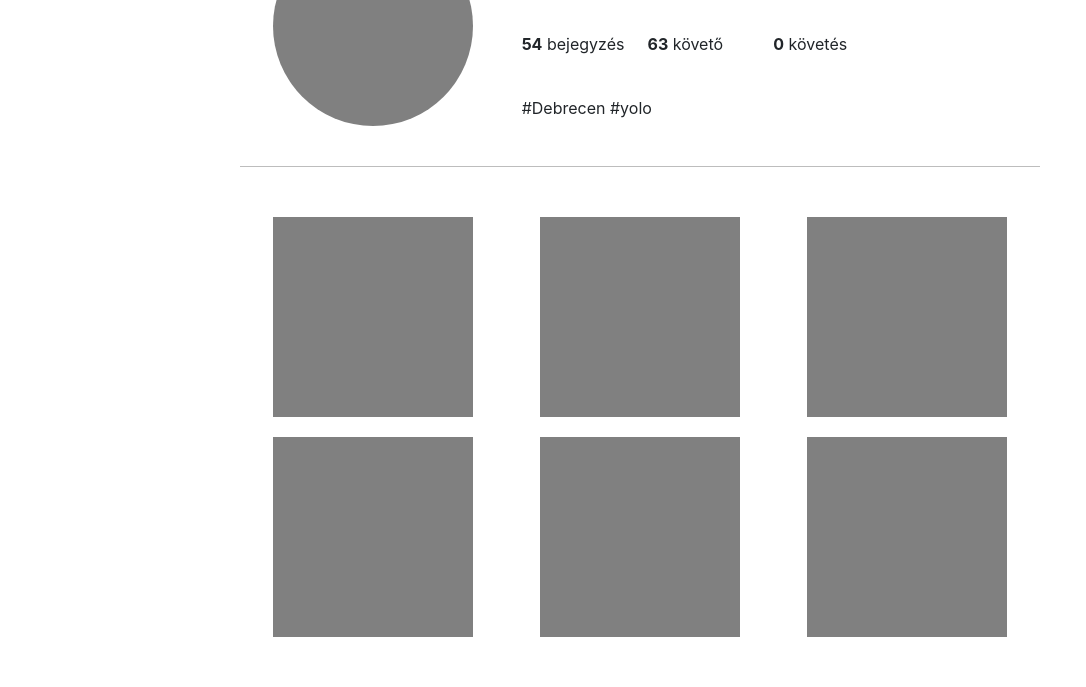
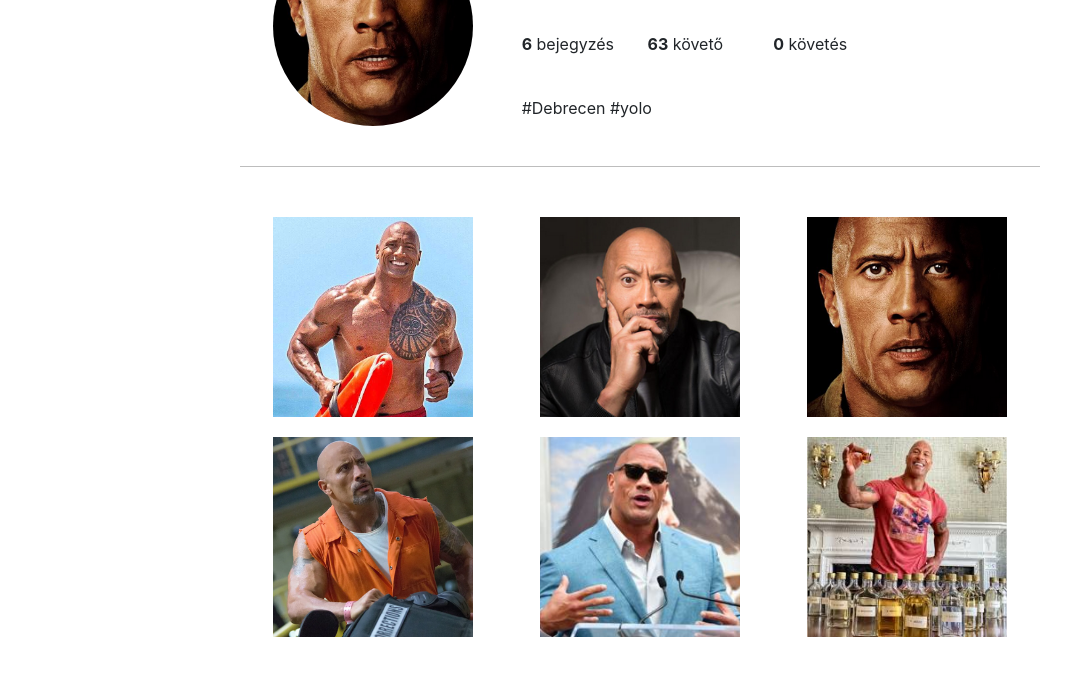
Before and after one commit to Cyri0/insta-clone, a plain HTML site: page index.html in a window 1280 px wide. Shown: the part 170-857 px from the top of the page, without its empty margins (0-1086 px from the left). Drawn offline with nearby package versions, Linux system fonts and the light colour scheme.

Commit message:
images,json, ROCK

```diff
--- /dev/null
+++ b/data.json
@@ -0,0 +1,34 @@
+{
+    "data":[
+        {
+            "image":"beach.jpg",
+            "likes":34,
+            "hashtags":"#sunshine #beach"
+        },
+        {
+            "image":"face.png",
+            "likes":99,
+            "hashtags":"#myself"
+        },
+        {
+            "image":"face2.png",
+            "likes":57,
+            "hashtags":"#againme"
+        },
+        {
+            "image":"prison.png",
+            "likes":107,
+            "hashtags":"#badguy"
+        },
+        {
+            "image":"speech.png",
+            "likes": 48,
+            "hashtags":"#formal #suit"
+        },
+        {
+            "image":"tequila.jpeg",
+            "likes":999,
+            "hashtags":"#tequila #Mexico"
+        }
+    ]
+}
--- a/index.html
+++ b/index.html
@@ -1,7 +1,7 @@
 <!doctype html>
 <html lang="en">
   <head>
-    <title>my instagram</title>
+    <title>johnsongram</title>
 
     <meta charset="utf-8">
     <meta name="viewport" content="width=device-width, initial-scale=1, shrink-to-fit=no">
@@ -11,14 +11,14 @@
   </head>
   <body>
     <nav class="navbar navbar-expand-lg navbar-light bg-light">
-        <a class="navbar-brand" href="#">mygram</a>
+        <a class="navbar-brand" href="#">johnsongram</a>
         <button class="navbar-toggler" type="button" data-toggle="collapse" data-target="#navbarNav" aria-controls="navbarNav" aria-expanded="false" aria-label="Toggle navigation">
           <span class="navbar-toggler-icon"></span>
         </button>
         <div class="collapse navbar-collapse" id="navbarNav">
           <ul class="navbar-nav">
             <li class="nav-item active">
-              <a class="nav-link" href="#">Home <span class="sr-only">(current)</span></a>
+                <a class="nav-link" href="#">Home <span class="sr-only">(current)</span></a>
             </li>
             <li class="nav-item">
               <a class="nav-link" href="#">Features</a>
@@ -33,8 +33,8 @@
                 <div class="profile-pics"></div>
             </div>
             <div class="col-md-8">
-                <h1>John Doe</h1>
-                <div class="profile-data-holder"><b>54</b> bejegyzés</div>
+                <h1>The Rock</h1>
+                <div class="profile-data-holder"><b id="post_num"></b> bejegyzés</div>
                 <div class="profile-data-holder"><b>63</b> követő</div>
                 <div class="profile-data-holder"><b>0</b> követés</div>
                 <div class="bio">
@@ -45,24 +45,6 @@
           </div>
 
           <div class="row" id="image-holder">
-            <div class="col-sm-6 col-md-4">
-                <div class="picture"></div>
-            </div>
-            <div class="col-sm-6 col-md-4">
-                <div class="picture"></div>
-            </div>
-            <div class="col-sm-6 col-md-4">
-                <div class="picture"></div>
-            </div>
-            <div class="col-sm-6 col-md-4">
-                <div class="picture"></div>
-            </div>
-            <div class="col-sm-6 col-md-4">
-                <div class="picture"></div>
-            </div>
-            <div class="col-sm-6 col-md-4">
-                <div class="picture"></div>
-            </div>
           </div>
       </div>
 
@@ -70,6 +52,8 @@
     <script src="https://cdnjs.cloudflare.com/ajax/libs/popper.js/1.14.7/umd/popper.min.js" integrity="sha384-UO2eT0CpHqdSJQ6hJty5KVphtPhzWj9WO1clHTMGa3JDZwrnQq4sF86dIHNDz0W1" crossorigin="anonymous"></script>
     <script src="https://stackpath.bootstrapcdn.com/bootstrap/4.3.1/js/bootstrap.min.js" integrity="sha384-JjSmVgyd0p3pXB1rRibZUAYoIIy6OrQ6VrjIEaFf/nJGzIxFDsf4x0xIM+B07jRM" crossorigin="anonymous"></script>
 
+    <script src="https://ajax.googleapis.com/ajax/libs/jquery/3.5.1/jquery.min.js"></script>
+
     <script src="script.js"></script>
   </body>
 </html>
--- a/script.js
+++ b/script.js
@@ -0,0 +1,23 @@
+let post_number = document.getElementById("post_num");
+let image_holder = document.getElementById("image-holder");
+
+function getData(){
+    $.getJSON("data.json",function(json){
+        let data = json.data;
+        post_number.innerHTML = data.length;
+
+        for (let i = 0; i < data.length; i++) {
+
+            let id = "pics" + i;
+
+            image_holder.innerHTML +=
+            '<div class="col-sm-6 col-md-4">'+
+            '<div class="picture" id="'+id+'"></div>'+
+            '</div>';
+
+            document.getElementById(id).style.backgroundImage = "url('pics/"+data[i].image+"')";
+        }
+    })
+}
+
+getData();
--- a/style.css
+++ b/style.css
@@ -13,7 +13,9 @@
     width: 200px;
     height: 200px;
     border-radius: 50%;
-
+    background-image: url("pics/face2.png");
+    background-size: cover;
+    background-position: center;
     margin: auto;
 }
 
@@ -40,6 +42,8 @@ h1{
     margin: auto;
     margin-top: 10px;
     margin-bottom: 10px;
+    background-size: cover;
+    background-position: center;
 }
 
 #image-holder{
```
Also changed, not shown: icons/home-solid.svg (added), pics/beach.jpg (added), pics/face.png (added), pics/face2.png (added), pics/prison.png (added), pics/speech.png (added), pics/tequila.jpeg (added).
